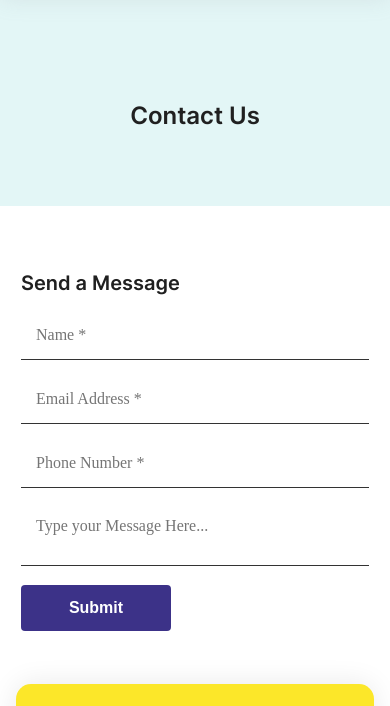
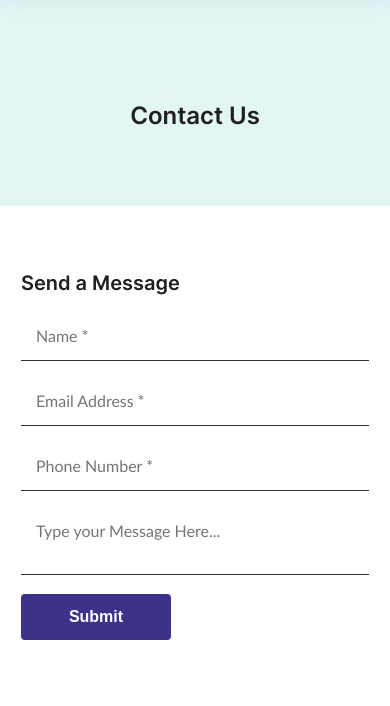
Before and after one commit to gamrothc/Website-Template-11nty-No-Blog, an Eleventy site: page src/content/pages/contact.html in a window 390 px wide. Shown: the part 79-785 px from the top of the page. Built offline with nearby package versions, Linux system fonts and the light colour scheme; Eleventy itself is replaced by a stand-in of ours; files that its build step writes are made by us from their sources.

Commit message:
clean up contact page code

```diff
--- a/src/assets/sass/contact.scss
+++ b/src/assets/sass/contact.scss
@@ -15,7 +15,7 @@
     .cs-container {
         display: flex;
         flex-direction: column;
-        align-items: inherit;
+        align-items: center;
         justify-content: center;
         gap: 3rem;
     }
@@ -27,9 +27,10 @@
         width: 100%;
     }
 
-    .contact-input, textarea {
+    .contact-input {
         color: var(--bodyTextColor);
-        font: 400 12px/16px "Quicksand";
+        font-weight: 400;
+        font-family: 'Quicksand', 'Trebuchet MS', sans-serif;
         font-size: 16px;
         margin-bottom: 16px;
         width: 100%;
@@ -80,11 +81,3 @@
         }
     }
 }
-@media only screen and (max-width: 1023px){
-    #contact {
-        .form-wrapper, .details{
-            margin: 0 auto;
-        }
-    }
-
-}
```
